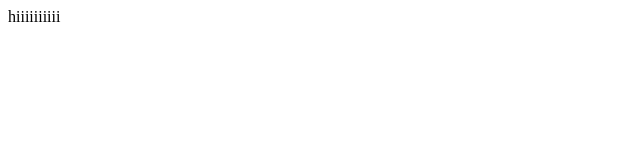
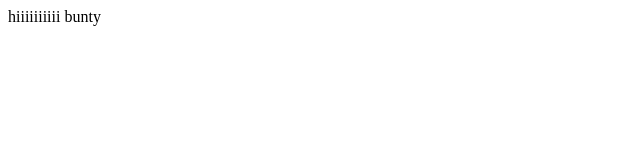
Before and after one commit to shubham-demo-project/localrepo, a plain HTML site: page index.html in a window 1280 px wide. Shown: the full height of the page, 0-640 px from the left. Drawn offline with Linux system fonts and the light colour scheme.

Commit message:
new files

```diff
--- a/index.html
+++ b/index.html
@@ -1 +1 @@
-<P>hiiiiiiiiii</P>
+<P>hiiiiiiiiii bunty</P>
```
Also changed, not shown: 1 other file.
